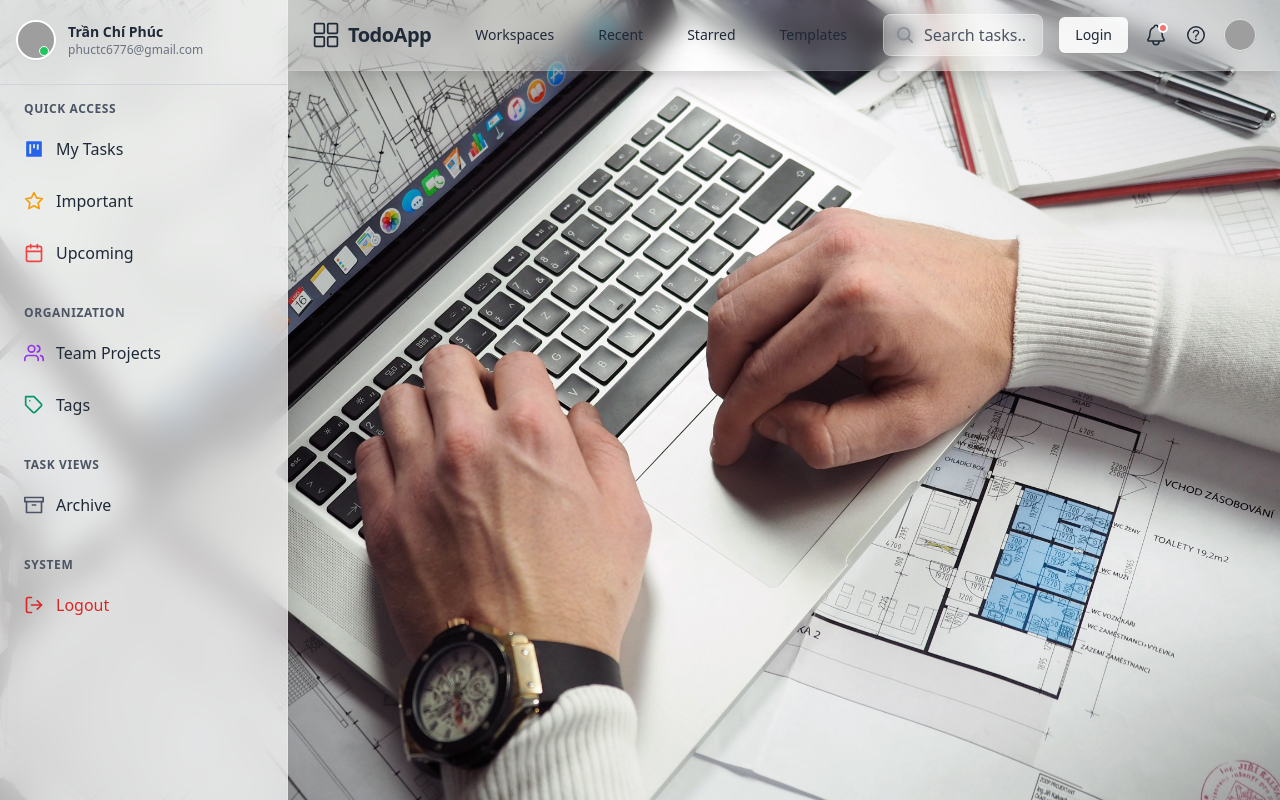
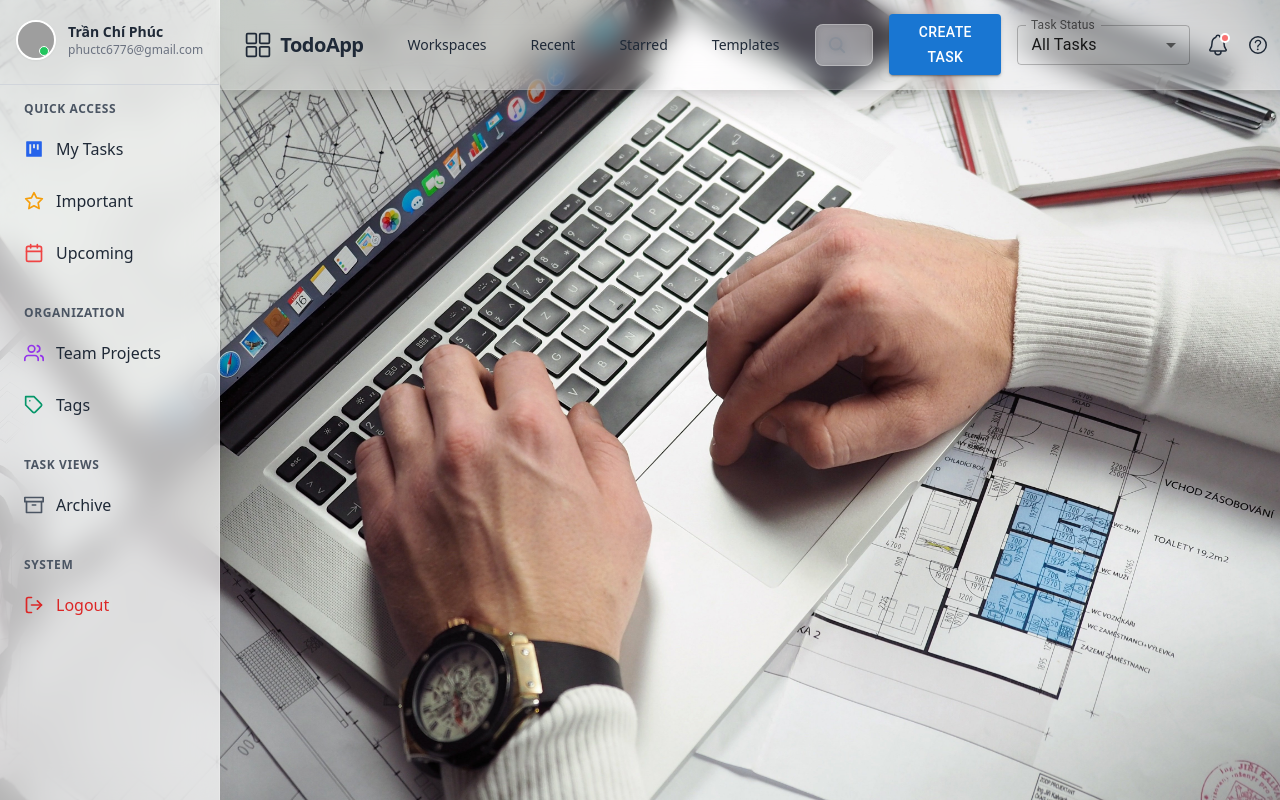
Before and after one commit to Phucsensei/task-manager-app, a React (Vite) app in the folder task-manager-app/: page / in a window 1280 px wide. Built offline with nearby package versions, Linux system fonts and the light colour scheme; grey boxes are pictures that could not be loaded.

Commit message:
update MUIand fix UI

```diff
--- a/task-manager-app/package.json
+++ b/task-manager-app/package.json
@@ -10,13 +10,15 @@
     "preview": "vite preview"
   },
   "dependencies": {
+    "@emotion/react": "^11.14.0",
+    "@emotion/styled": "^11.14.0",
+    "@mui/material": "^7.0.2",
     "react": "^19.0.0",
     "react-dom": "^19.0.0",
     "react-icons": "^5.5.0"
   },
   "devDependencies": {
     "@eslint/js": "^9.22.0",
-    "@types/react": "^19.1.2",
     "@types/react-dom": "^19.1.2",
     "@vitejs/plugin-react": "^4.3.4",
     "autoprefixer": "^10.4.21",
--- a/task-manager-app/src/components/Header.tsx
+++ b/task-manager-app/src/components/Header.tsx
@@ -6,6 +6,8 @@ import {
     IoGridOutline
 } from 'react-icons/io5';
 import { FiMenu, FiChevronLeft } from 'react-icons/fi';
+import BaseButton from './common/button';
+import BaseSelect from './common/select';
 
 interface HeaderProps {
     toggleSidebar: () => void;
@@ -13,9 +15,21 @@ interface HeaderProps {
 }
 
 const Header: React.FC<HeaderProps> = ({ toggleSidebar, isSidebarOpen }) => {
+    const [selectedValue, setSelectedValue] = React.useState<string>("All Tasks");
+
+    const handleSelectChange = (newValue: string) => {
+        setSelectedValue(newValue);
+    };
+
+    const taskStatusOptions = [
+        "All Tasks",
+        "Completed Tasks",
+        "Pending Tasks",
+    ];
+
     return (
-        <header className=" top-0 left-0 w-full bg-white/20 backdrop-blur-md shadow-xl z-50 px-4 sm:px-6 py-3.5 border-b border-white/10">
-            <div className="flex flex-col md:flex-row justify-between items-center max-w-7xl mx-auto gap-3 md:gap-6">
+        <header className="top-0 left-0 w-full bg-white/20 backdrop-blur-md shadow-xl z-50 px-4 sm:px-6 py-3.5 border-b border-white/10">
+            <div className="flex flex-col md:flex-row justify-between items-center max-w-full mx-auto gap-3 md:gap-6">
                 {/* Left Section */}
                 <div className="flex items-center justify-between w-full md:w-auto">
                     <div className="flex items-center gap-3">
@@ -34,8 +48,9 @@ const Header: React.FC<HeaderProps> = ({ toggleSidebar, isSidebarOpen }) => {
                         </div>
                     </div>
 
+                    {/* Mobile Create Task Button */}
                     <button className="md:hidden bg-white/90 text-gray-800 px-4 py-1.5 rounded-md text-sm font-medium hover:bg-white transition-colors whitespace-nowrap shadow-sm">
-                        Login
+                        Create Task
                     </button>
                 </div>
 
@@ -71,9 +86,16 @@ const Header: React.FC<HeaderProps> = ({ toggleSidebar, isSidebarOpen }) => {
 
                     {/* Desktop Buttons */}
                     <div className="hidden md:flex items-center gap-4">
-                        <button className="bg-white/90 text-gray-800 px-4 py-2 rounded-md text-sm font-medium hover:bg-white transition-colors whitespace-nowrap shadow-sm">
-                            Login
-                        </button>
+                        <BaseButton>
+                            Create Task
+                        </BaseButton>
+
+                        <BaseSelect
+                            options={taskStatusOptions}
+                            value={selectedValue}
+                            onChange={handleSelectChange}
+                            label="Task Status"
+                        />
 
                         {/* Icons Group */}
                         <div className="flex items-center gap-4">
--- a/task-manager-app/src/components/Sidebar.tsx
+++ b/task-manager-app/src/components/Sidebar.tsx
@@ -21,7 +21,7 @@ const Sidebar: React.FC<SidebarProps> = ({ isOpen }) => {
                             <img
                                 src="https://static.vecteezy.com/system/resources/previews/025/277/267/non_2x/happy-indian-man-semi-flat-character-head-editable-cartoon-avatar-icon-man-with-beard-and-curly-hair-face-emotion-colorful-spot-illustration-for-web-graphic-design-animation-vector.jpg"
                                 alt="User avatar"
-                                className="w-full h-full object-cover"
+                                className="w-full h-full"
                             />
                             {/* Online Status */}
                             <div className="absolute bottom-[2px] right-[5px] w-2.5 h-2.5 bg-green-500 rounded-full border border-white"></div>
--- /dev/null
+++ b/task-manager-app/src/components/common/button.tsx
@@ -0,0 +1,20 @@
+import * as React from 'react';
+import MuiButton, { ButtonPropsColorOverrides } from '@mui/material/Button';
+import { OverridableStringUnion } from '@mui/types';
+
+interface CustomButtonProps {
+    variant?: 'text' | 'outlined' | 'contained';
+    color?: OverridableStringUnion<"inherit" | "primary" | "secondary" | "success" | "error" | "info" | "warning", ButtonPropsColorOverrides>;
+    onClick?: () => void;
+    children: React.ReactNode;
+}
+
+const BaseButton: React.FC<CustomButtonProps> = ({ variant = 'contained', color = 'primary', onClick, children }) => {
+    return (
+        <MuiButton variant={variant} color={color} onClick={onClick}>
+            {children}
+        </MuiButton>
+    );
+};
+
+export default BaseButton;
--- /dev/null
+++ b/task-manager-app/src/components/common/select.tsx
@@ -0,0 +1,47 @@
+import * as React from 'react';
+import Select from '@mui/material/Select';
+import MenuItem from '@mui/material/MenuItem';
+import InputLabel from '@mui/material/InputLabel';
+import FormControl from '@mui/material/FormControl';
+
+interface CustomSelectProps {
+    options: string[];
+    value: string;
+    onChange: (value: string) => void;
+    label: string;
+    id?: string;
+    width?: string | number;
+    height?: string | number;
+}
+
+const BaseSelect: React.FC<CustomSelectProps> = ({
+    options,
+    value,
+    onChange,
+    label,
+    id = "custom-select",
+    width = '200px',
+    height = '40px',
+}) => {
+    return (
+        <FormControl fullWidth style={{ width: width, height: height }}>
+            <InputLabel id={`${id}-label`}>{label}</InputLabel>
+            <Select
+                labelId={`${id}-label`}
+                id={id}
+                value={value}
+                label={label}
+                onChange={(e) => onChange(e.target.value)}
+                style={{ height: '100%' }} // Ensure Select fills FormControl height
+            >
+                {options.map((option) => (
+                    <MenuItem key={option} value={option}>
+                        {option}
+                    </MenuItem>
+                ))}
+            </Select>
+        </FormControl>
+    );
+};
+
+export default BaseSelect;
--- a/task-manager-app/src/layout/MainLayout.tsx
+++ b/task-manager-app/src/layout/MainLayout.tsx
@@ -25,6 +25,7 @@ const MainLayout: React.FC = () => {
                 {/* Header */}
                 <Header toggleSidebar={toggleSidebar} isSidebarOpen={isSidebarOpen} />
 
+
                 {/* Main content - Đã comment nhưng giữ lại để bạn có thể bỏ comment khi cần */}
                 {/* <main className="mt-16 p-6 overflow-y-auto min-h-[calc(100vh-4rem)]">
                     <div className="max-w-7xl mx-auto">
```
Also changed, not shown: 1 other file (tests, documents, lock files or other folders).
